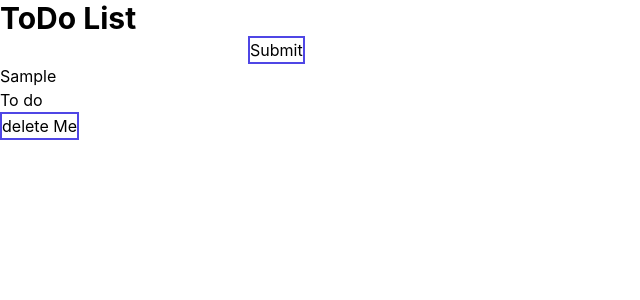
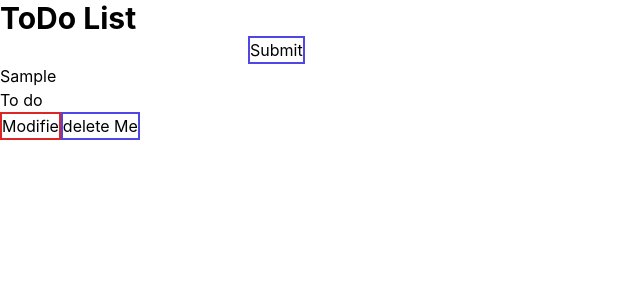
Before and after one commit to wi1dcode/todolist-react, a React (Create React App) app: page / in a window 1280 px wide. Both pictures are taken after typing "Sample" into the empty fields and a click on the button "Submit". Shown: the top 300 px of the page, without its empty margins (0-640 px from the left). Built offline with nearby package versions, Linux system fonts and the light colour scheme.

Commit message:
part 5 WiP

```diff
--- a/src/App.js
+++ b/src/App.js
@@ -31,6 +31,13 @@ class App extends Component {
     })
   })
 
+  modifyTask = ( (index) => {
+    const tasksClone = [...this.state.tasks]
+    this.setState({
+      tasks: tasksClone
+    })
+  })
+
   render() {
     console.log(this.state);
     const {description, status} = this.state.tasks
@@ -49,7 +56,8 @@ class App extends Component {
             <List
               descriptionTask={task.description}
               statusTask={task.status}
-              deleteTask={() => this.deleteTask(index)}
+              deleteTask={ () => this.deleteTask(index)}
+              modifyTask={ () => this.modifyTask(index)}
             />
           )
         })}
--- a/src/components/Form.js
+++ b/src/components/Form.js
@@ -4,7 +4,7 @@ class Form extends Component {
   constructor() {
     super()
     this.state = {
-      task: ""
+      task: "",
     }
   }
 
--- a/src/components/List.js
+++ b/src/components/List.js
@@ -6,9 +6,10 @@ class List extends Component {
     console.log("list Tasks",this.props.listTasks)
     return (
       <>
-      <p>{this.props.descriptionTask}</p>
-      <p>{this.props.statusTask}</p>
-      <button className="border-solid border-2 border-indigo-600 ..."onClick={this.props.deleteTask}>delete Me</button>
+        <p>{this.props.descriptionTask}</p>
+        <p>{this.props.statusTask}</p>
+        <button className="border-solid border-2 border-red-600 ..." onClick={this.props.modifyTask}>Modifie</button>
+        <button className="border-solid border-2 border-indigo-600 ..." onClick={this.props.deleteTask}>delete Me</button>
       </>
 
     )
```
